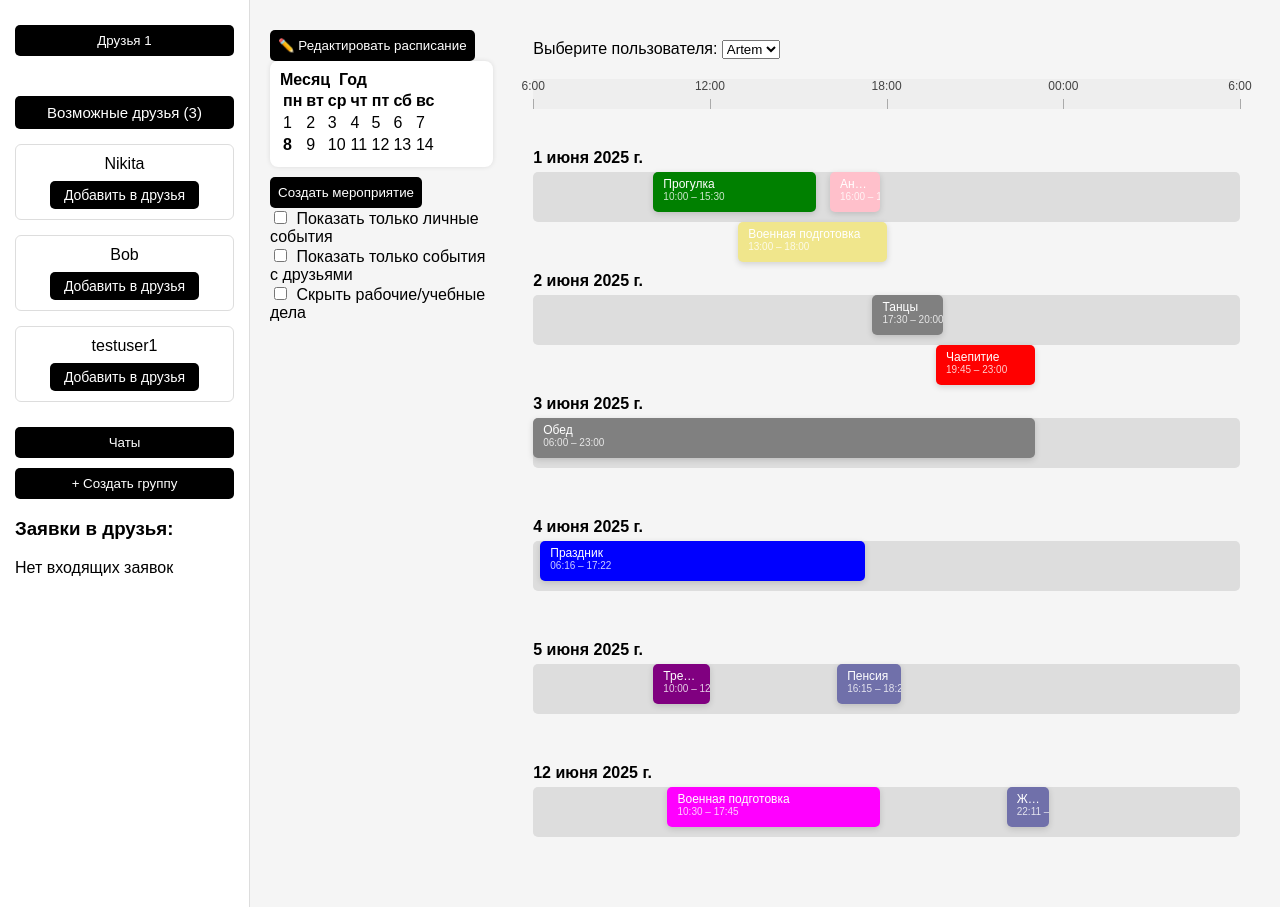
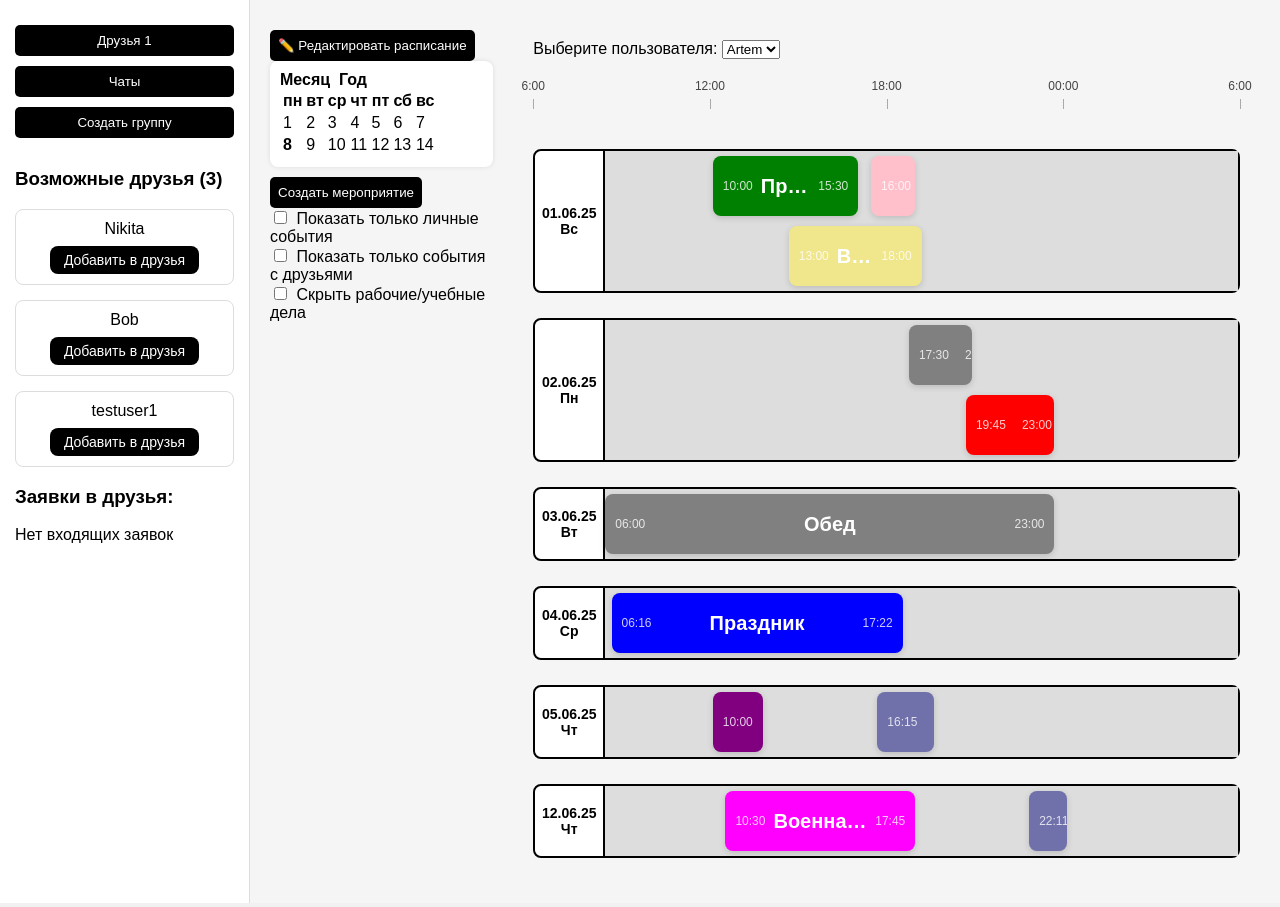
Before and after one commit to erzo33333/VVPDProject, a Django app: page / in a window 1280 px wide. Shown: the part 80-987 px from the top of the page. Run offline with Django 5.2, Linux system fonts and the light colour scheme; a user stored in the database is signed in; data comes from the database, SQL or seed files in the repository; both versions use the stored data as it was after the commit.

Commit message:
Готовый дизайн расписания (только правой панели)

```diff
--- /dev/null
+++ b/VVPD/main/templatetags/custom_filters.py
@@ -0,0 +1,7 @@
+from django import template
+
+register = template.Library()
+
+@register.filter
+def get_item(dictionary, key):
+    return dictionary.get(key)
--- a/VVPD/main/views.py
+++ b/VVPD/main/views.py
@@ -7,6 +7,7 @@ from django.contrib import messages
 from django.contrib.auth import logout, login, authenticate
 from django.contrib.auth.decorators import login_required
 from collections import defaultdict
+
 
 def user_login(request):
     if request.method == 'POST':
@@ -49,7 +50,6 @@ def main_page(request):
     friends = current_user.Friends.all()
     incoming_requests = current_user.FriendshipRequests.all()
 
-    # Выбор пользователя
     if selected_user_id:
         try:
             selected_user = current_user.Friends.get(id=selected_user_id)
@@ -65,14 +65,15 @@ def main_page(request):
     events_qs = Event.objects.filter(Creator=selected_user).order_by('StartTime')
     events_by_day = defaultdict(list)
 
-    placed = defaultdict(list)  # day → list of (start, end, level)
+    placed = defaultdict(list)
+
+    levels_by_day = defaultdict(int)
 
     for e in events_qs:
         start_minutes = e.StartTime.hour * 60 + e.StartTime.minute
         end_minutes = e.EndTime.hour * 60 + e.EndTime.minute
         total_minutes = 24 * 60
 
-        # Смещаем отсчёт от 6:00
         left = ((start_minutes - 360) / total_minutes) * 100
         width = ((end_minutes - start_minutes) / total_minutes) * 100
 
@@ -83,8 +84,8 @@ def main_page(request):
 
         date_key = e.StartTime.date()
 
-        # Уровни для перекрывающихся событий
         level = 0
+
         for placed_event in placed[date_key]:
             if not (end_minutes <= placed_event['start'] or start_minutes >= placed_event['end']):
                 if placed_event['level'] == level:
@@ -98,9 +99,11 @@ def main_page(request):
             'EndTime': e.EndTime,
             'left': round(left),
             'width': round(width),
-            'top': level * 50,
+            'top': level * 70 + 5,
             'color': e.Colour
         })
+
+        levels_by_day[date_key] = max(levels_by_day[date_key], level + 1)
 
     return render(request, 'MainPage.html', context={
         'user_list': all_users,
@@ -109,8 +112,8 @@ def main_page(request):
         "friends": friends,
         'incoming_requests': incoming_requests,
         'possible_friends': possible_friends,
-        'possible_friends_count': possible_friends_count
-
+        'possible_friends_count': possible_friends_count,
+        'max_top': dict((date, level * 70) for date, level in levels_by_day.items())
     })
 
 
@@ -121,10 +124,6 @@ def index_page(request):
 
 #@login_required(login_url='login')
 def second_page(request):
-    CurrentUser = request.user
-    #CurrentUser.create_event('Велогонка', datetime(2025, 7, 5, 14, 30), datetime(2025, 7, 5, 17, 00), description=None, colour='green', participants=None)  #Создание ивента текущим пользователем
-    #CurrentUser.Friends.add(User.objects.get(id=7))
-    print(CurrentUser.username, CurrentUser.Friends.all())
     return render(request, 'SecondPage.html', context={})
 
 
@@ -187,12 +186,6 @@ def remove_friend(request, user_id):
     return redirect('friends')
 
 
-from django.shortcuts import render, get_object_or_404, redirect
-from .models import Event
-from .forms import EventForm
-from django.contrib.auth.decorators import login_required
-
-
 @login_required
 def edit_event(request, event_id):
     event = get_object_or_404(Event, id=event_id)
@@ -217,7 +210,6 @@ def delete_event(request, event_id):
     return redirect('EditEvent', event_id=event.id)
 
 
-
 @login_required
 def event_list(request):
     events = Event.objects.filter(Creator=request.user)
--- a/VVPD/templates/MainPage.html
+++ b/VVPD/templates/MainPage.html
@@ -184,40 +143,69 @@
     }
 
     .day-row {
-      margin-bottom: 30px;
+      display: flex;
+      align-items: flex-start;
+      margin-bottom: 5px;
+      border: 2px solid black;
+      border-radius: 8px;
+      align-items: stretch;
     }
 
     .day-label {
+      width: 70px;
+      background: white;
       font-weight: bold;
-      margin-bottom: 5px;
+      text-align: center;
+      padding: 5px;
+      border-right: 2px solid black;
+      display: flex;
+      flex-direction: column;
+      justify-content: center;
+      font-size: 14px;
+      border-radius: 8px 0px 0px 8px;
     }
 
     .events-row {
       position: relative;
-      min-height: 50px;
+      flex: 1;
+      min-height: 70px;
       background: #DDDDDD;
-      border-radius: 5px;
       padding: 5px 0;
     }
 
     .event-block {
       position: absolute;
-      height: 40px;
+      height: 60px;
       background-color: #7070AA;
       color: white;
       padding: 5px 10px;
-      border-radius: 5px;
-      box-shadow: 0 2px 6px rgba(0, 0, 0, 0.15);
-      font-size: 12px;
+      border-radius: 8px;
+      box-shadow: 0 2px 6px rgba(0,0,0,0.15);
+      font-size: 20px;
+      display: flex;
+      align-items: center;
+      justify-content: space-between;
+      gap: 8px;
       white-space: nowrap;
       overflow: hidden;
       text-overflow: ellipsis;
     }
 
-    .event-time {
-      font-size: 10px;
+    .event-time.start,
+    .event-time.end {
+      font-size: 12px;
       opacity: 0.8;
+      flex-shrink: 0;
     }
+
+    .event-title {
+      flex: 1;
+      text-align: center;
+      font-weight: bold;
+      overflow: hidden;
+      text-overflow: ellipsis;
+    }
+
     .possible-friends {
       max-width: 400px;
       margin-top: 30px;
@@ -229,7 +217,7 @@
       background: black;
       color: white;
       border: none;
-      border-radius: 5px;
+      border-radius: 8px;
       font-size: 15px;
       margin-bottom: 15px;
       cursor: default;
@@ -249,7 +237,7 @@
       padding: 10px 0;
       margin-bottom: 15px;
       border: 1px solid #ddd;
-      border-radius: 6px;
+      border-radius: 8px;
       background: transparent; /* Убираем белую подложку */
     }
 
@@ -262,7 +250,7 @@
       background-color: #000;
       color: white;
       padding: 6px 14px;
-      border-radius: 5px;
+      border-radius: 8px;
       text-decoration: none;
       font-size: 14px;
       transition: background-color 0.2s ease;
@@ -292,8 +280,12 @@
       <a href="{% url 'friends' %}">
         <button>Друзья {{friends|length}}</button>
       </a>
+
+      <button>Чаты</button>
+      <button>Создать группу</button>
+
       <div class="possible-friends">
-        <button class="sidebar-button">Возможные друзья ({{ possible_friends_count }})</button>
+        <h3>Возможные друзья ({{ possible_friends_count }})</h3>
 
         <ul class="friends-list">
           {% for user in possible_friends %}
@@ -309,8 +301,6 @@
         </ul>
       </div>
 
-      <button>Чаты</button>
-      <button>+ Создать группу</button>
       <h3>Заявки в друзья:</h3>
       {% if incoming_requests|length > 0 %}
         <ul>
@@ -390,13 +380,19 @@
   <!-- События по дням -->
   {% for date, events in events_by_day.items %}
     <div class="day-row">
-      <div class="day-label">{{ date }}</div>
-      <div class="events-row">
+      <div class="day-label">{{ date|date:"d.m.y" }} {{ date|date:"D" }}</div>
+      <div class="events-row" style="height: {{ max_top|default_if_none:0|get_item:date }}px;">
         {% for event in events %}
           <div class="event-block"
-               style="left: {{ event.left }}%; width: {{ event.width }}%; top: {{ event.top }}px; background-color: {{ event.color }}">
-            {{ event.Title }}
-            <div class="event-time">{{ event.StartTime|time:"H:i" }} – {{ event.EndTime|time:"H:i" }}</div>
+               style="left: {{ event.left }}%;
+               width: {{ event.width }}%;
+               top: {{ event.top }}px;
+               background-color: {{ event.color }};">
+
+          <div class="event-time start">{{ event.StartTime|time:"H:i" }}</div>
+          <div class="event-title">{{ event.Title }}</div>
+          <div class="event-time end">{{ event.EndTime|time:"H:i" }}</div>
+
           </div>
         {% endfor %}
       </div>
```
Also changed, not shown: other parts of VVPD/templates/MainPage.html (+2 -43 lines), VVPD/db.sqlite3, VVPD/main/templatetags/__init__.py (added).
